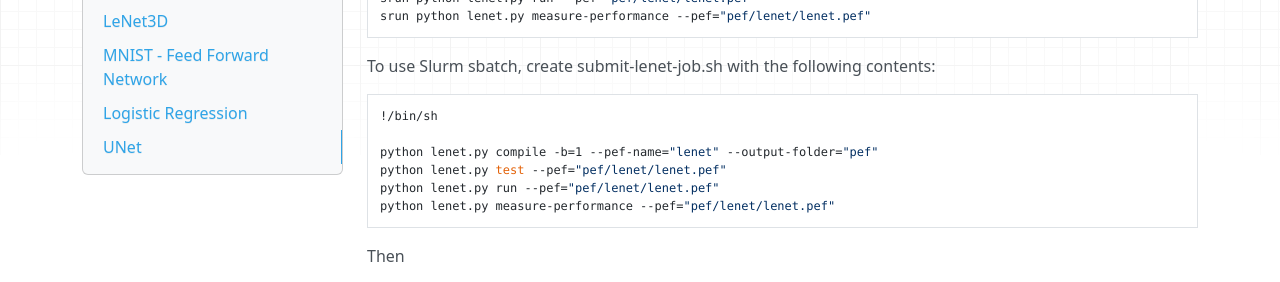
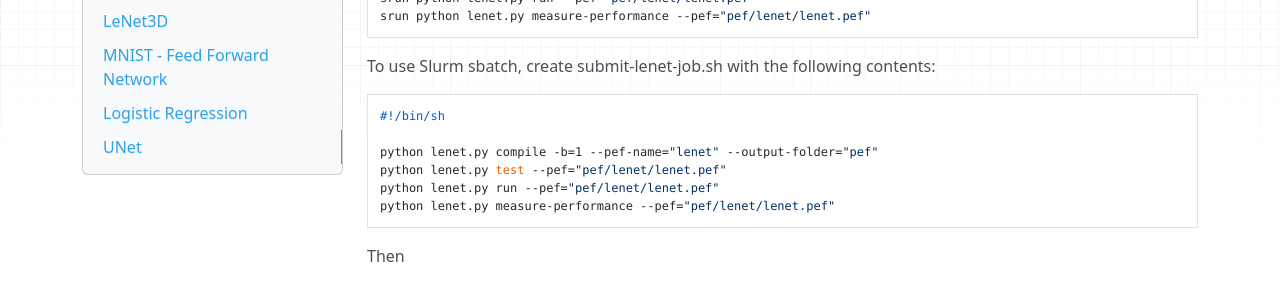
Before and after one commit to argonne-lcf/ai-testbed-userdocs, an MkDocs documentation site: the page built from docs/sambanova/Example-Programs.md, in a window 1280 px wide and 900 px high, scrolled down 1516 px. Shown: the part 151-433 px from the top of the window. Built offline with MkDocs 1.6.1, drawn with Linux system fonts in a browser that asks for light colours; nearby versions of some CDN libraries.

````diff
--- a/docs/sambanova/Example-Programs.md
+++ b/docs/sambanova/Example-Programs.md
@@ -71,7 +71,7 @@ To use Slurm sbatch, create submit-lenet-job.sh with the following
 contents:
 
 ```bash
-!/bin/sh
+#!/bin/sh
 
 python lenet.py compile -b=1 --pef-name="lenet" --output-folder="pef"
 python lenet.py test --pef="pef/lenet/lenet.pef"
````
